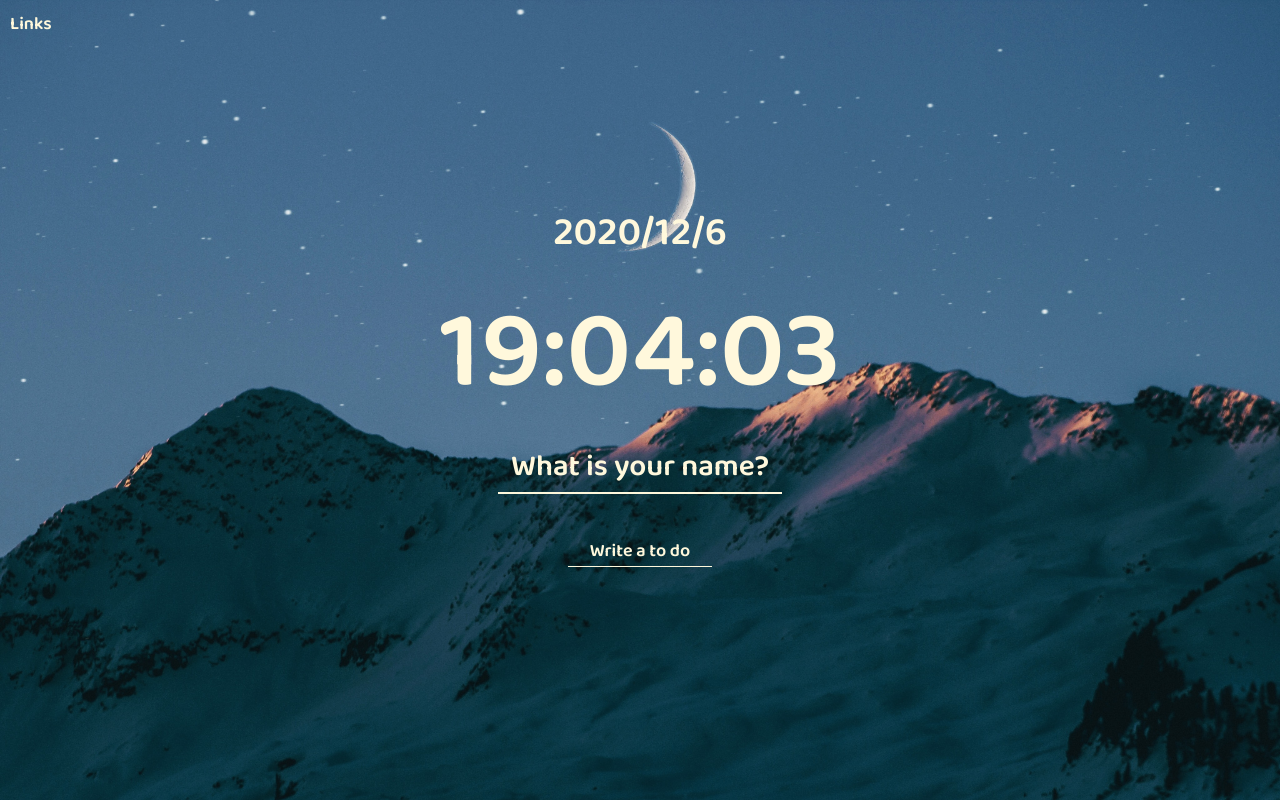
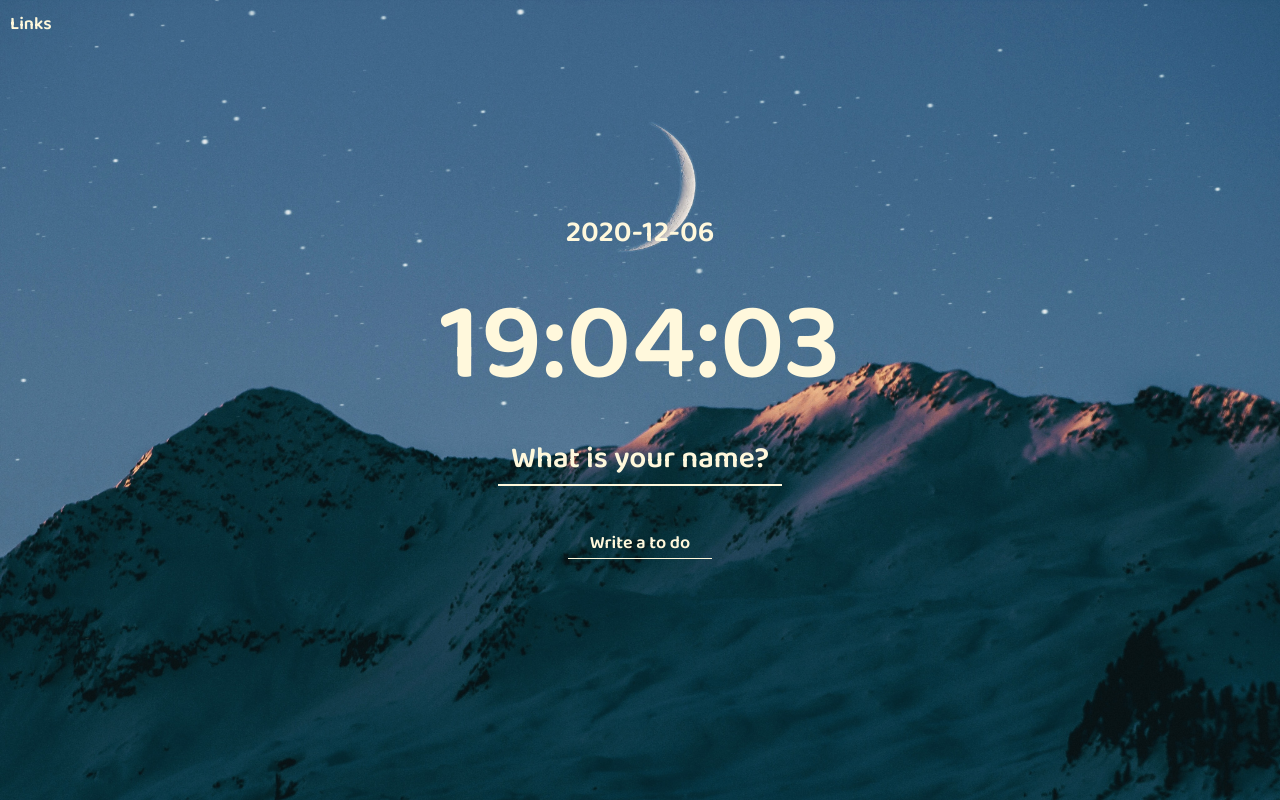
Before and after one commit to uhsandrea/js-momentum-clone, a plain HTML site: page index.html in a window 1280 px wide. Drawn offline with Linux system fonts and the light colour scheme.

Commit message:
fixed dateTitle.innerText

```diff
--- a/clock.js
+++ b/clock.js
@@ -8,7 +8,7 @@ function getTime() {
     const year = time.getFullYear();
     const month = time.getMonth()+1;
     const day = time.getDate();
-    dateTitle.innerText = `${year}/${month}/${day}`;
+    dateTitle.innerText = `${year}-${month < 10 ? `0${month}` : month}-${day < 10 ? `0${day}` : day}`;
 
     const minutes = time.getMinutes();
     const hours = time.getHours();
--- a/index.css
+++ b/index.css
@@ -20,7 +20,7 @@ body {
 .clock h2 {
   text-align: center;
   margin: 0px;
-  font-size: 40px;
+  font-size: 30px;
 }
 
 .form,
```
